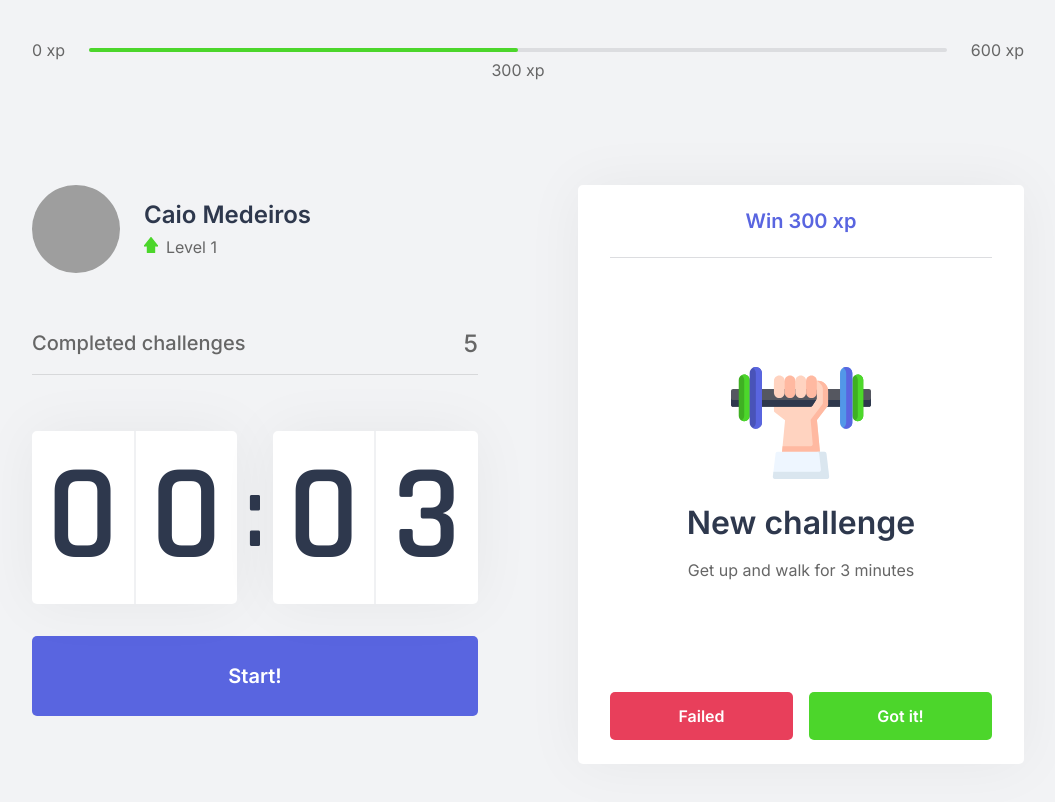
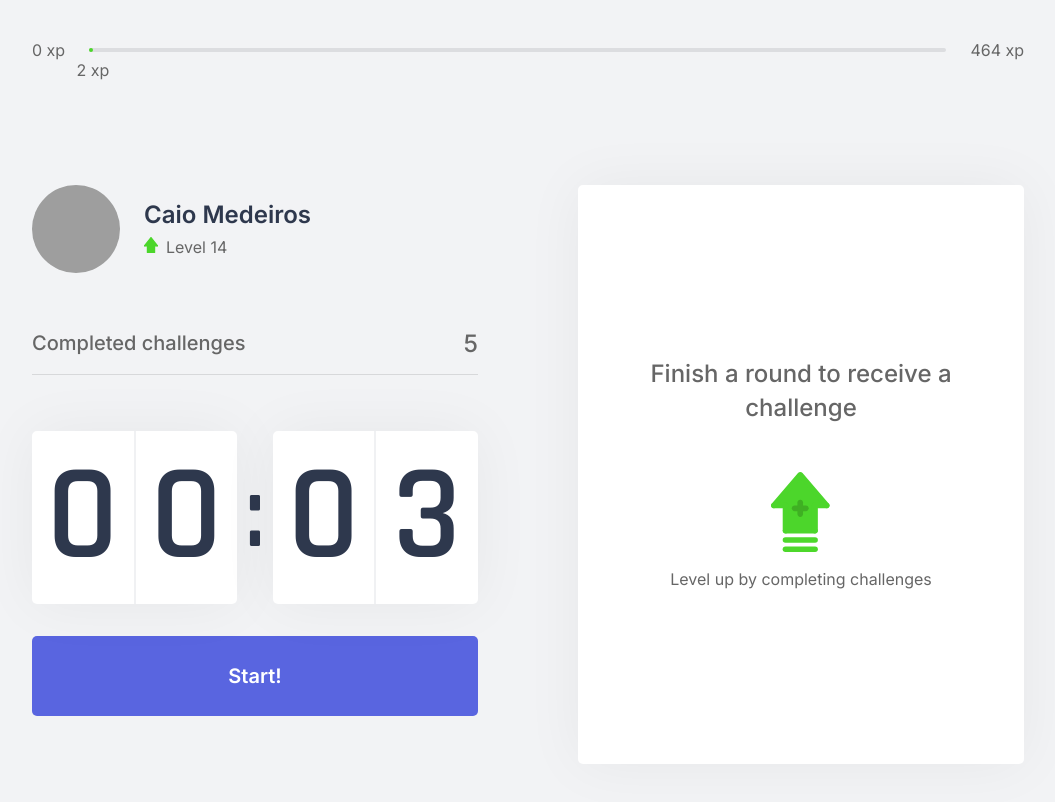
Before and after one commit to CaioQuirinoMedeiros/Pomodoro-MoveIt, a Next.js app: page / in a window 1280 px wide. Shown: the top 802 px of the page, without its empty margins (112-1167 px from the left). Built offline with nearby package versions, Linux system fonts and the light colour scheme; grey boxes are pictures that could not be loaded.

Commit message:
creating ChallengesContext

```diff
--- /dev/null
+++ b/challenges.json
@@ -0,0 +1,62 @@
+[
+  {
+    "type": "body",
+    "description": "Estique um de seus braços com a palma da mão virada para frente e puxe os dedos para cima por 10 segundos por mão.",
+    "amount": 80
+  },
+  {
+    "type": "body",
+    "description": "Estique seu braço contra o peito e puxe-o utilizando o outro braço por 10 segundos por braço.",
+    "amount": 60
+  },
+  {
+    "type": "body",
+    "description": "Puxe seu pescoço com a ajuda da mão para a direita e para a esquerda, permanecendo na posição por alguns segundos.",
+    "amount": 70
+  },
+  {
+    "type": "body",
+    "description": "Com as duas mãos na parte de trás da cabeça, leve-a para baixo, alongando a parte de trás da região.",
+    "amount": 60
+  },
+  {
+    "type": "body",
+    "description": "Cruze as pernas e desça com as mãos esticadas em direção ao chão. Repita o movimento com a outra perna na frente.",
+    "amount": 100
+  },
+  {
+    "type": "body",
+    "description": "Sentado, abra as pernas e tente encostar as palmas das mãos no chão, repita 3 vezes por 5 segundos.",
+    "amount": 80
+  },
+  {
+    "type": "body",
+    "description": "Puxe o joelho de encontro ao peito e segure, troque de perna após 10 segundos.",
+    "amount": 50
+  },
+  {
+    "type": "body",
+    "description": "Sentado, cruze uma perna e incline seu tronco à frente, troque de perna após 10 segundos.",
+    "amount": 80
+  },
+  {
+    "type": "eye",
+    "description": "Sentado, feche os olhos e cubra-os com as palmas da mão durante 2 minutos, depois abra normalmente.",
+    "amount": 90
+  },
+  {
+    "type": "eye",
+    "description": "Em algum ambiente aberto, olhe o mais longe que puder em quatro direções por 3s, mexa apenas os olhos. Repita 3 vezes.",
+    "amount": 140
+  },
+  {
+    "type": "eye",
+    "description": "Usando os polegares, massage a área abaixo das sobrancelhas em movimentos circulares por 15 segundos.",
+    "amount": 70
+  },
+  {
+    "type": "body",
+    "description": "Em pé, gire a cintura o máximo que puder para a esquerda, segure por cinco segundos. Repita para a direita.",
+    "amount": 90
+  }
+]
--- a/src/components/ChallengeBox.tsx
+++ b/src/components/ChallengeBox.tsx
@@ -1,23 +1,31 @@
 import React from 'react'
+import { useChallenges } from '../contexts/ChallengesContext'
 
 import styles from '../styles/components/ChallengeBox.module.css'
 
 export function ChallengeBox() {
-  const hasActiveChallenge = true
+  const { activeChallenge, resetChallenge } = useChallenges()
 
   return (
     <div className={styles.challengeBoxContainer}>
-      {hasActiveChallenge ? (
+      {activeChallenge ? (
         <div className={styles.challengeActive}>
-          <header>Win 300 xp</header>
+          <header>Win {activeChallenge.amount} xp</header>
           <main>
-            <img src='icons/body.svg' alt='Body' />
+            <img
+              src={`icons/${activeChallenge.type}.svg`}
+              alt={activeChallenge.type}
+            />
             <strong>New challenge</strong>
-            <p>Get up and walk for 3 minutes</p>
+            <p>{activeChallenge.description}</p>
           </main>
 
           <footer>
-            <button type='button' className={styles.challengeFailedButton}>
+            <button
+              type='button'
+              className={styles.challengeFailedButton}
+              onClick={resetChallenge}
+            >
               Failed
             </button>
             <button type='button' className={styles.challengeSucceededButton}>
--- a/src/components/Countdown.tsx
+++ b/src/components/Countdown.tsx
@@ -1,4 +1,5 @@
 import React, { useCallback, useEffect, useMemo, useRef, useState } from 'react'
+import { useChallenges } from '../contexts/ChallengesContext'
 
 import styles from '../styles/components/Countdown.module.css'
 
@@ -8,6 +9,8 @@
 
 export function Countdown(props: CountdownProps) {
   const { duration = 3 } = props
+
+  const {startNewChallenge} = useChallenges()
 
   const [time, setTime] = useState(duration)
   const [isActive, setIsActive] = useState(false)
@@ -34,9 +37,9 @@
         setTime((prevTime) => prevTime - 1)
       }, 1000)
     } else if (isActive && time === 0) {
-      console.log('Finalizou')
       setHasFinished(true)
       setIsActive(false)
+      startNewChallenge()
     }
   }, [isActive, time, hasFinished])
 
--- a/src/components/ExperienceBar.tsx
+++ b/src/components/ExperienceBar.tsx
@@ -1,18 +1,35 @@
-import React from 'react'
+import React, { useMemo } from 'react'
+import { useChallenges } from '../contexts/ChallengesContext'
 
 import styles from '../styles/components/ExperienceBar.module.css'
 
 export function ExperienceBar() {
+  const {
+    currentExperience,
+    lastLevelExperience,
+    nextLevelExperience
+  } = useChallenges()
+
+  const percentageToNextLevel = useMemo(() => {
+    return (
+      (100 * (currentExperience - lastLevelExperience)) /
+      (nextLevelExperience - lastLevelExperience)
+    )
+  }, [lastLevelExperience, nextLevelExperience, currentExperience])
+
   return (
     <header className={styles.experienceBar}>
       <span>0 xp</span>
       <div>
-        <div style={{ width: '50%' }} />
-        <span className={styles.currentExperience} style={{ left: '50%' }}>
-          300 xp
+        <div style={{ width: `${percentageToNextLevel}%` }} />
+        <span
+          className={styles.currentExperience}
+          style={{ left: `${percentageToNextLevel}%` }}
+        >
+          {currentExperience - lastLevelExperience} xp
         </span>
       </div>
-      <span>600 xp</span>
+      <span>{nextLevelExperience - lastLevelExperience} xp</span>
     </header>
   )
 }
--- a/src/components/Profile.tsx
+++ b/src/components/Profile.tsx
@@ -1,8 +1,11 @@
 import React from 'react'
+import { useChallenges } from '../contexts/ChallengesContext'
 
 import styles from '../styles/components/Profile.module.css'
 
 export function Profile() {
+  const { level } = useChallenges()
+
   return (
     <div className={styles.profileContainer}>
       <img
@@ -13,7 +16,7 @@
         <strong>Caio Medeiros</strong>
         <p>
           <img src='icons/level.svg' alt='level' />
-          Level 1
+          Level {level}
         </p>
       </div>
     </div>
--- /dev/null
+++ b/src/contexts/ChallengesContext.tsx
@@ -0,0 +1,100 @@
+import React, {
+  createContext,
+  useCallback,
+  useContext,
+  useMemo,
+  useState
+} from 'react'
+
+import challenges from '../../challenges.json'
+
+interface Challenge {
+  type: 'body' | 'eye'
+  description: string
+  amount: number
+}
+
+interface ChallengesContextData {
+  level: number
+  currentExperience: number
+  lastLevelExperience: number
+  nextLevelExperience: number
+  challengesCompleted: number
+  levelUp(): void
+  startNewChallenge(): void
+  activeChallenge: Challenge
+  resetChallenge(): void
+}
+
+interface ChallengesProviderProps {
+  children: React.ReactNode
+}
+
+export const ChallengesContext = createContext({} as ChallengesContextData)
+
+const getLevel = (experience: number) => {
+  let level = 1
+  let experienceToNextLevel = Math.pow((level + 1) * 4, 2)
+  while (experience > experienceToNextLevel) {
+    level = level + 1
+    experienceToNextLevel = Math.pow((level + 1) * 4, 2)
+    console.log({ level, experienceToNextLevel })
+  }
+
+  return { level, experienceToNextLevel }
+}
+
+const getNextLevelExperience = (level: number) => {
+  return Math.pow((level + 1) * 4, 2)
+}
+
+export function ChallengesProvider({ children }: ChallengesProviderProps) {
+  const [currentExperience, setCurrentExperience] = useState(3138)
+  const [challengesCompleted, setChallengesCompleted] = useState(0)
+  const [activeChallenge, setActiveChallenge] = useState(null)
+
+  const level = useMemo(() => {
+    let level = 1
+    let experienceToNextLevel = getNextLevelExperience(level)
+    while (currentExperience > experienceToNextLevel) {
+      level = level + 1
+      experienceToNextLevel = getNextLevelExperience(level)
+    }
+
+    return level
+  }, [currentExperience])
+
+  const levelUp = useCallback(() => {}, [])
+
+  const startNewChallenge = useCallback(() => {
+    const randomChallengeIndex = Math.floor(Math.random() * challenges.length)
+    const challenge = challenges[randomChallengeIndex]
+    setActiveChallenge(challenge)
+  }, [])
+
+  const resetChallenge = useCallback(() => {
+    setActiveChallenge(null)
+  }, [])
+
+  return (
+    <ChallengesContext.Provider
+      value={{
+        level: level,
+        currentExperience,
+        nextLevelExperience: getNextLevelExperience(level),
+        lastLevelExperience: getNextLevelExperience(level - 1),
+        challengesCompleted,
+        levelUp,
+        startNewChallenge,
+        activeChallenge,
+        resetChallenge
+      }}
+    >
+      {children}
+    </ChallengesContext.Provider>
+  )
+}
+
+export const useChallenges = () => {
+  return useContext(ChallengesContext)
+}
--- a/src/pages/_app.tsx
+++ b/src/pages/_app.tsx
@@ -1,7 +1,13 @@
 import '../styles/global.css'
 
+import { ChallengesProvider } from '../contexts/ChallengesContext'
+
 function MyApp({ Component, pageProps }) {
-  return <Component {...pageProps} />
+  return (
+    <ChallengesProvider>
+      <Component {...pageProps} />
+    </ChallengesProvider>
+  )
 }
 
 export default MyApp
```
